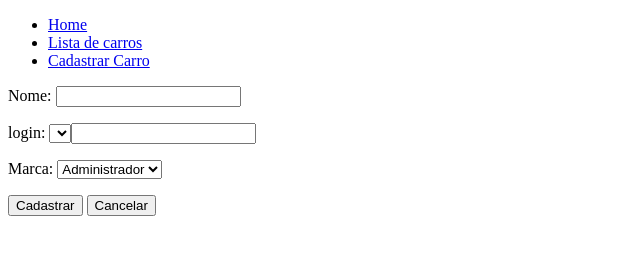
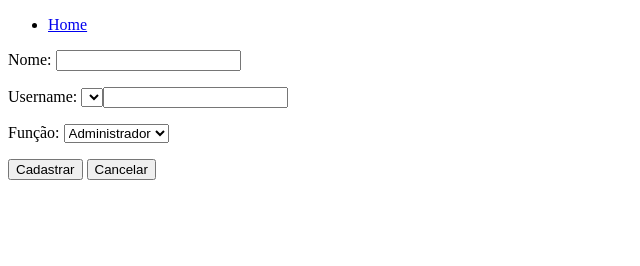
Before and after one commit to wistecbr/situacao_login, a PHP site: page /cadastraUser.php in a window 1280 px wide. Shown: the part 34-300 px from the top of the page, without its empty margins (0-640 px from the left). Run offline with PHP 8.4, Linux system fonts and the light colour scheme; lists and menus that the app fills with data are empty; some libraries are stand-ins or nearby versions.

Commit message:
Function NewUsers

```diff
--- a/cadastraUser.php
+++ b/cadastraUser.php
@@ -8,7 +8,7 @@
     <link rel="stylesheet" href="./assests/css/reset.css">
     <link rel="stylesheet" href="./assests/css/stilo.css">
     <script src="./assests/js/script.js" defer></script>
-    <title>Cadastrar Carro</title>
+    <title>Cadastro User</title>
 </head>
 <body>
     <header>
@@ -17,8 +17,6 @@
         </figure>
         <ul>
             <li> <a href="./">Home</a></li>
-            <li><a href="./carros.php">Lista de carros</a></li>
-            <li><a href="./cadastro.php">Cadastrar Carro</a></li>
         </ul>
     </header>
     <main>
@@ -28,23 +26,23 @@
                 <input name="nome" type="text" id="box_nome">
             </p>
             <p>
-                <label> login: </label>
-                <select id="box_login" name="login">
+                <label> Username: </label>
+                <select name="username" id="box_login">
             </p>
             <p>
                 <label> Senha: </label>
                 <input name="password" type="password" id="box_password">
             </p>
             <p>
-                <label> Marca: </label>
-                <select id="box_tipo" name="tipo">
+                <label> Função: </label>
+                <select name="tipo" id="box_tipo" >
                     <option value="">Administrador</option>
                     <option value="">Cliente</option>
                     <option value="">Funcionário</option>
                 </select>
             </p>
             <p>
-                <input type="submit" value="Cadastrar">
+                <input type="submit" value="Cadastrar" >
                 <input type="button" value="Cancelar" onclick="bt_cancelar()">
             </p>
         </form>
--- a/login.php
+++ b/login.php
@@ -52,7 +52,7 @@
                 }
             ?>
             <p>
-                <input type="submit" value="Cadastrar">
+                <input type="submit" value="Cadastrar" action= "./cadastraUser.php">
                 <input type="button" value="Cancelar" onclick="bt_cancelar()">
             </p>
 
```
Also changed, not shown: lib/mysql.php (+10 -0 lines), lib/validate.php (+11 -1 lines).
